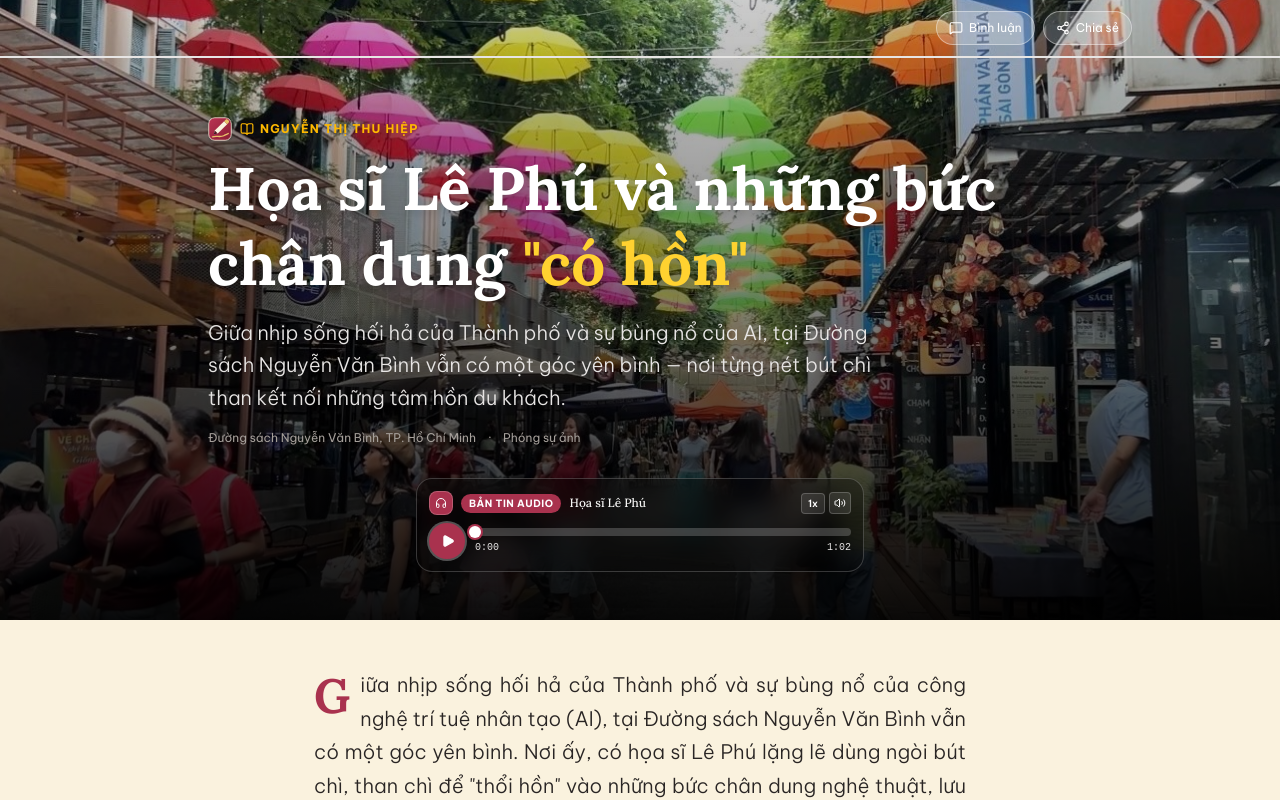
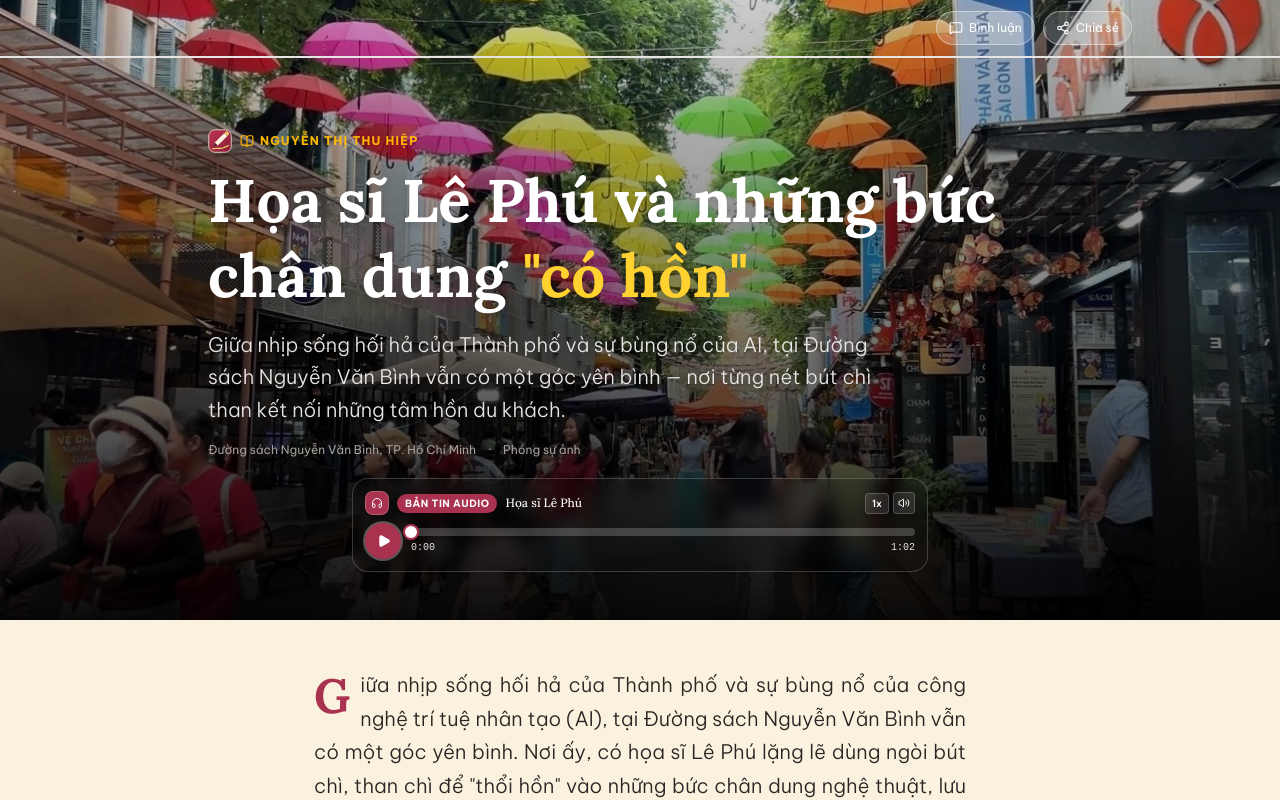
Before and after one commit to BlueStar124/le-phu-interactive-story, a Next.js app: page / in a window 1280 px wide. Shown: the top 800 px of the page. Built offline with nearby package versions, Linux system fonts and the light colour scheme; no server answers.

Commit message:
Make hero audio player more transparent and center it

```diff
--- a/src/app/page.tsx
+++ b/src/app/page.tsx
@@ -101,11 +101,9 @@ function Hero() {
           <span>Phóng sự ảnh</span>
         </div>
 
-        {/* Voice Player: Bản tin audio (căn giữa hoàn toàn) */}
-        <div className="w-full flex justify-center mt-6 sm:mt-8">
-          <div className="w-full max-w-md">
-            <AudioStoryPlayer />
-          </div>
+        {/* Voice Player: Bản tin audio / Giọng đọc phóng sự */}
+        <div className="w-full max-w-xl mx-auto mt-4 sm:mt-5">
+          <AudioStoryPlayer />
         </div>
       </div>
     </section>
--- a/src/components/AudioStoryPlayer.tsx
+++ b/src/components/AudioStoryPlayer.tsx
@@ -107,7 +107,7 @@ export default function AudioStoryPlayer({ className = "" }: AudioStoryPlayerPro
 
   return (
     <div
-      className={`relative w-full rounded-2xl bg-black/30 backdrop-blur-md border border-white/20 p-2.5 sm:p-3 text-white shadow-xl transition-all duration-300 hover:bg-black/40 hover:border-white/35 ${className}`}
+      className={`relative w-full rounded-2xl bg-black/10 backdrop-blur-sm border border-white/20 p-2.5 sm:p-3 text-white shadow-lg transition-all duration-300 hover:bg-black/15 hover:border-white/35 ${className}`}
     >
       {/* Hidden audio element */}
       <audio
```
